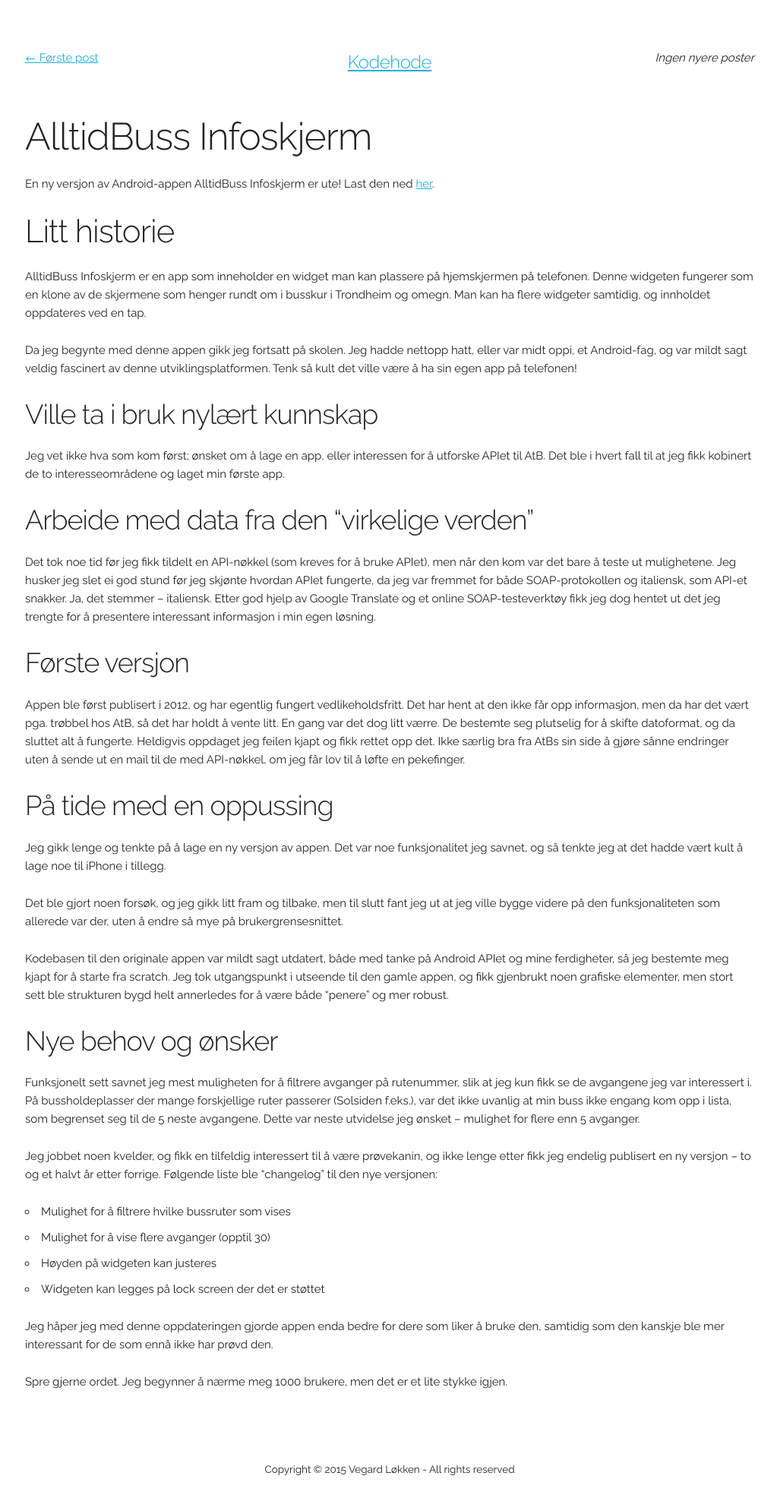
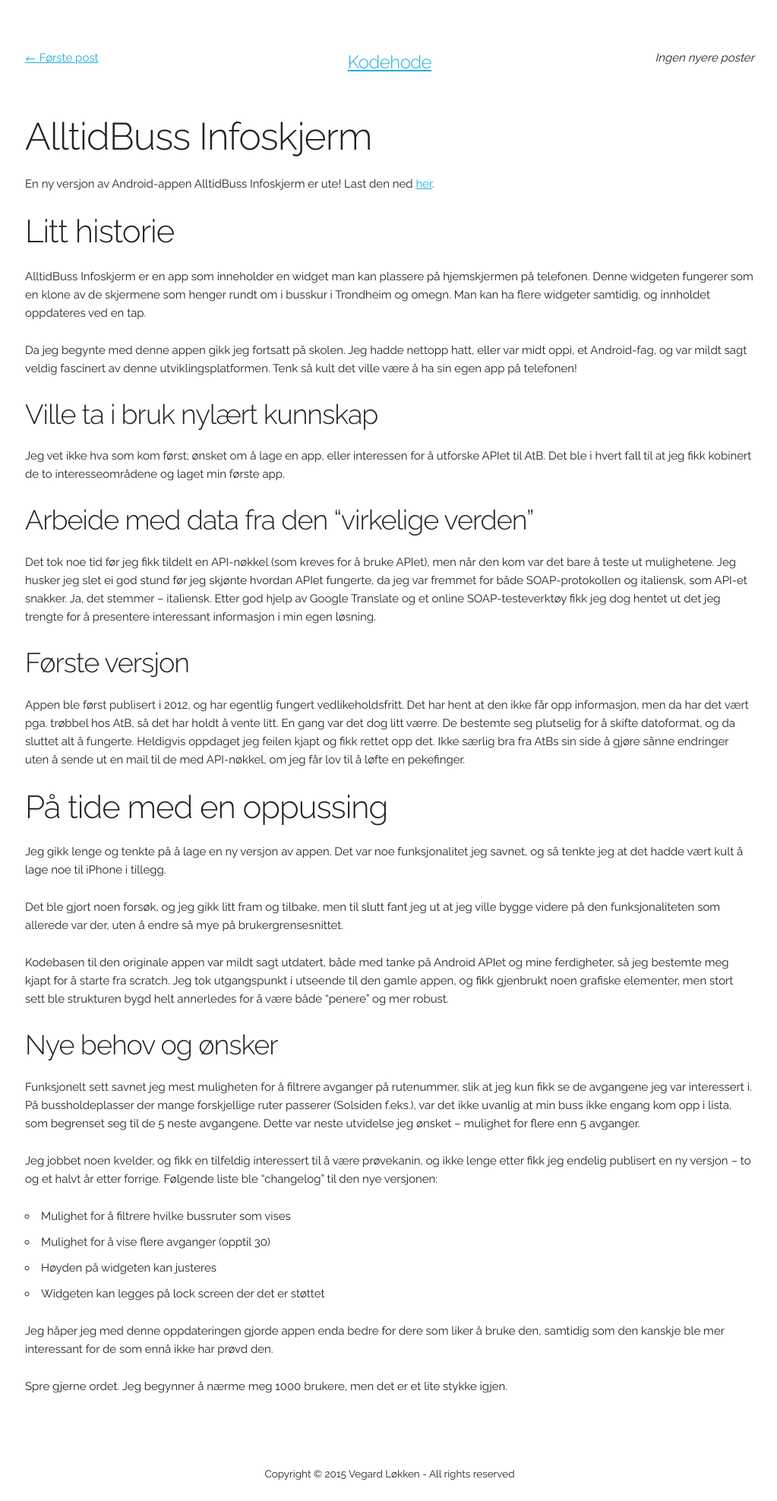
Before and after one commit to veloek/veloek.github.io, a Jekyll site: the page built from _posts/2015-05-30-alltidbuss-infoskjerm.md, in a window 1280 px wide. Shown: the whole page at 76% size, without its empty margins (127-1150 px from the left). Built offline with Jekyll 4.4.1, drawn with Linux system fonts in a browser that asks for light colours; Markdown is read by kramdown in place of the engine named in the settings; comment, search, counter and statistics services are not loaded.

Commit message:
Minor h3->h2 change

```diff
--- a/_posts/2015-05-30-alltidbuss-infoskjerm.md
+++ b/_posts/2015-05-30-alltidbuss-infoskjerm.md
@@ -22,7 +22,7 @@
 
 Appen ble først publisert i 2012, og har egentlig fungert vedlikeholdsfritt. Det har hent at den ikke får opp informasjon, men da har det vært pga. trøbbel hos AtB, så det har holdt å vente litt. En gang var det dog litt værre. De bestemte seg plutselig for å skifte datoformat, og da sluttet alt å fungerte. Heldigvis oppdaget jeg feilen kjapt og fikk rettet opp det. Ikke særlig bra fra AtBs sin side å gjøre sånne endringer uten å sende ut en mail til de med API-nøkkel, om jeg får lov til å løfte en pekefinger.
 
-### På tide med en oppussing
+## På tide med en oppussing
 
 Jeg gikk lenge og tenkte på å lage en ny versjon av appen. Det var noe funksjonalitet jeg savnet, og så tenkte jeg at det hadde vært kult å lage noe til iPhone i tillegg.
 
```
